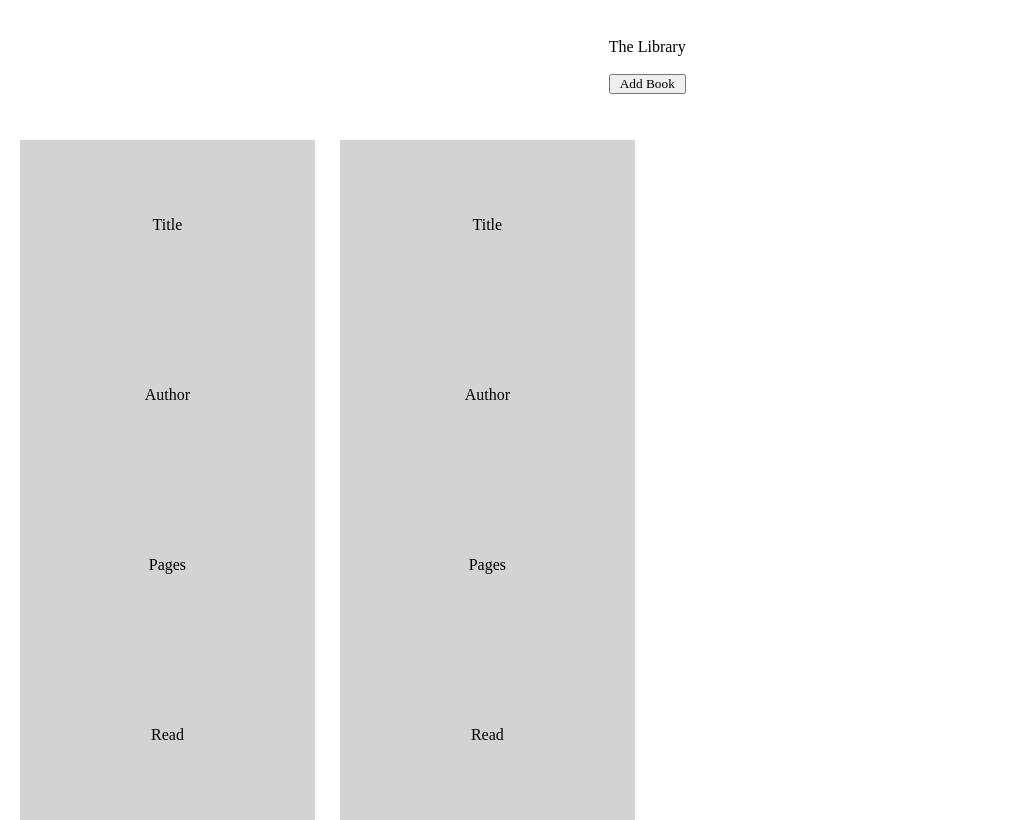
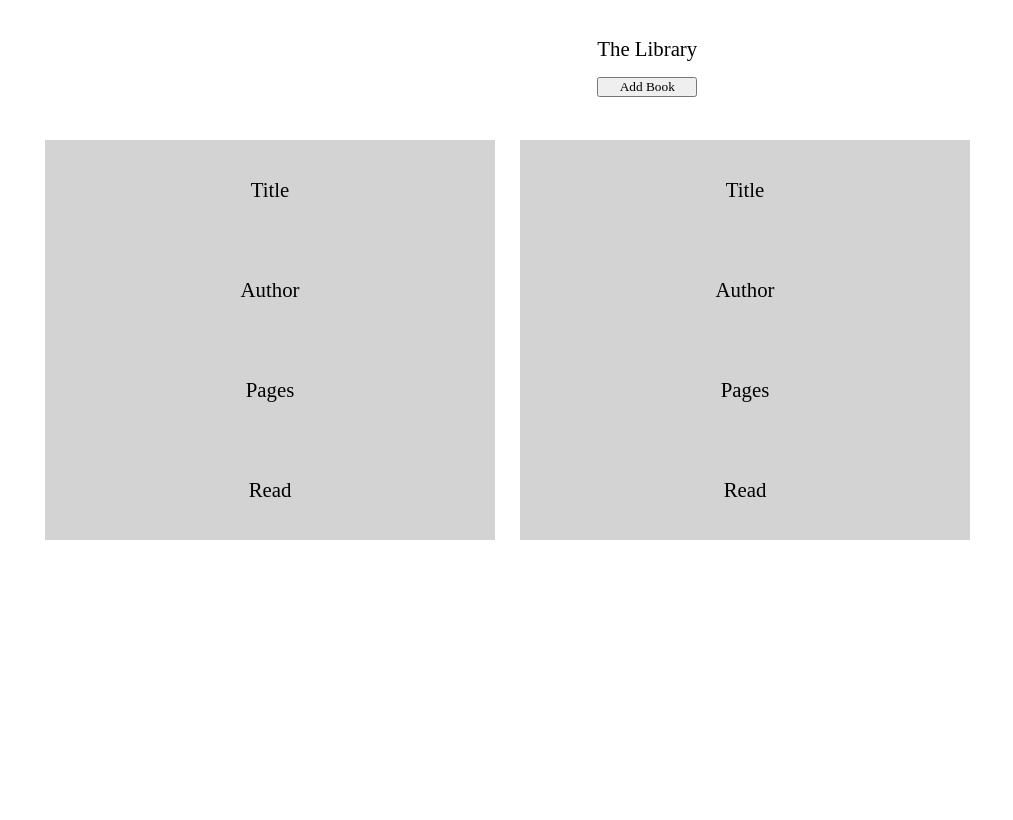
Before and after one commit to ElwDimension/Library, a plain HTML site: page index.html in a window 1280 px wide. Shown: the whole page, without its empty margins (0-1013 px from the left). Drawn offline with Linux system fonts and the light colour scheme.

Commit message:
Fixed issue with closing dialog form that was causing it to add unnecessary objects to array. Made small adjustments to css.

```diff
--- a/javascript.js
+++ b/javascript.js
@@ -28,7 +28,7 @@ const addButton = document.querySelector('#addBook');
 const closeButton=document.querySelector('#close');
 
 addButton.addEventListener('click',()=>{dialog.showModal();});
-closeButton.addEventListener('click', ()=>{dialog.close();})
+closeButton.addEventListener('click', ()=>{clearForm(); dialog.close();})
 
 document.querySelector('form').addEventListener('submit', (e) => {
   e.preventDefault();
--- a/style.css
+++ b/style.css
@@ -13,7 +13,8 @@ body{
   display:grid;
   grid-template-rows: 15% 1fr;
   margin:20px;
-  margin-right:20px;
+  font-size: 130%
+
 }
 
 #header{
@@ -31,7 +32,7 @@ body{
   grid-row-start:2;
   display:grid;
   grid-template-columns: repeat(4,1fr);
-  grid-template-rows:auto;
+  margin-left:25px;
   gap:25px;
 
 }
@@ -43,4 +44,6 @@ body{
   background-color:lightgray;
   justify-items: center;
   align-items:center;
+  height:400px;
+  width:450px;
 }
```
